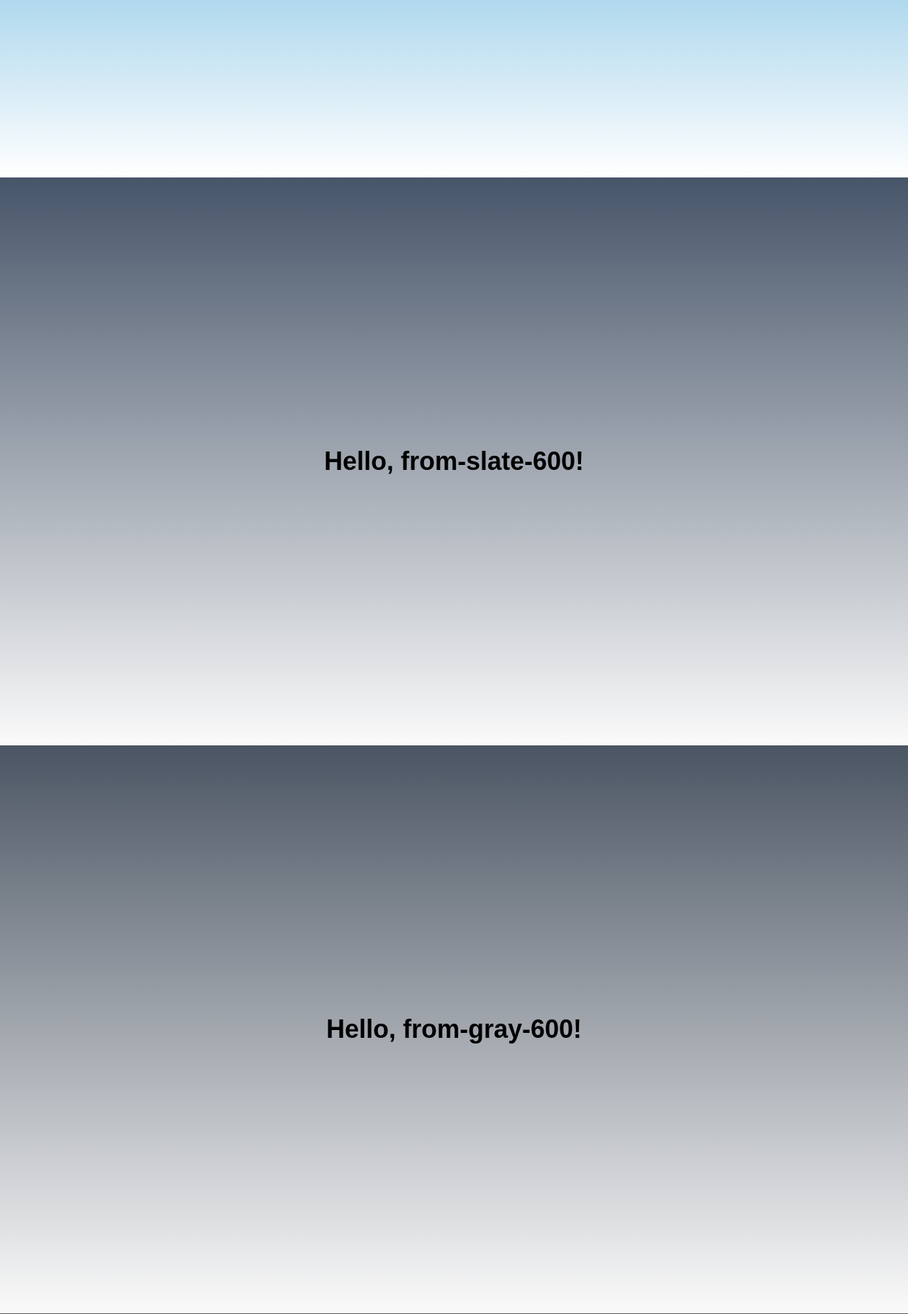
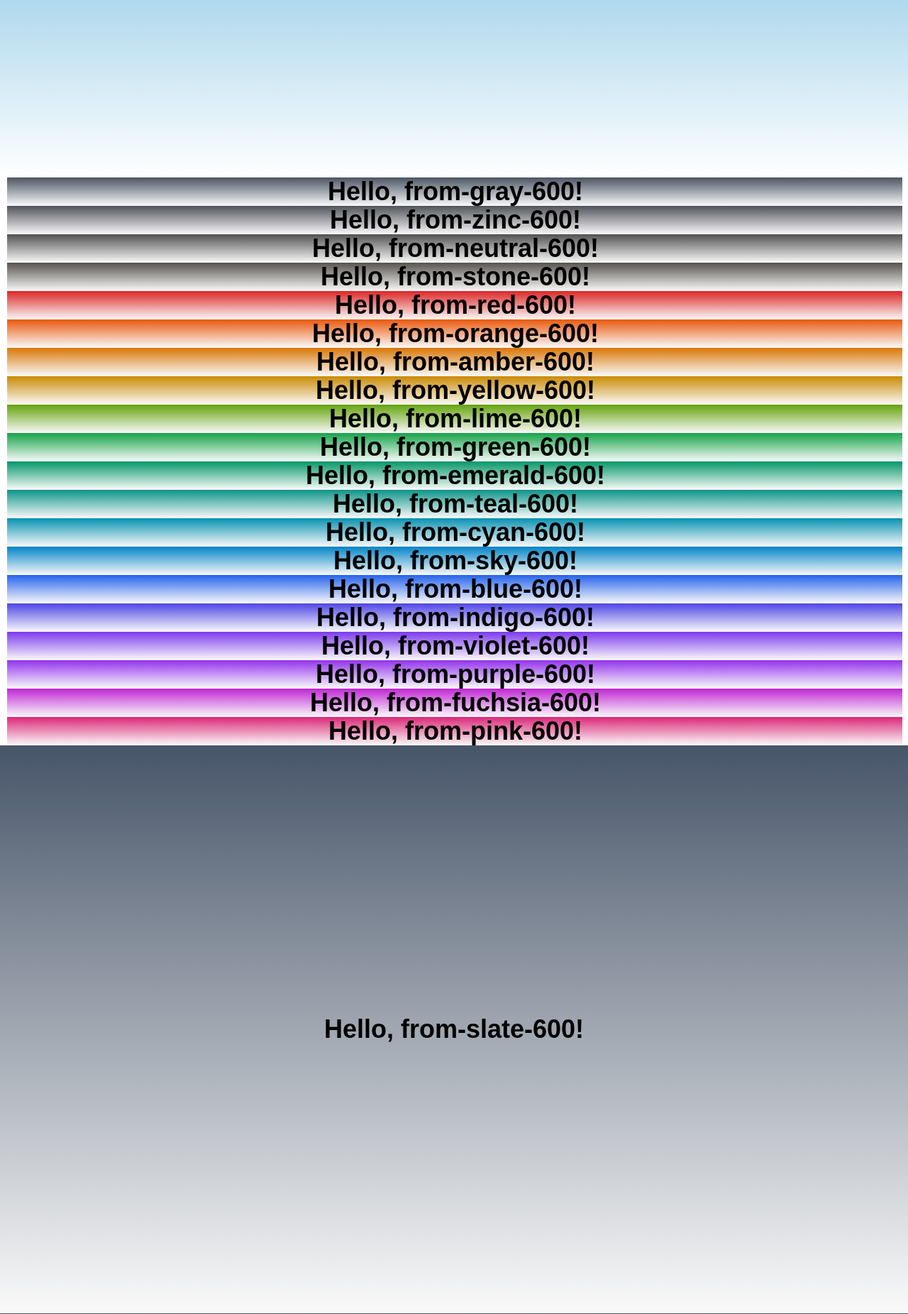
Before and after one commit to mikeygough/discogskiii-django, a Django app: page /firstapp/ in a window 1280 px wide. Shown: the part 550-2401 px from the top of the page at 71% size. Run offline with Django 4.2, Linux system fonts and the light colour scheme; some web fonts are replaced.

Commit message:
playing around with gradients

```diff
--- a/discogskiii/firstapp/templates/firstapp/index.html
+++ b/discogskiii/firstapp/templates/firstapp/index.html
@@ -9,6 +9,15 @@
             {% endfor %}
         </div>
 
+        <div class="flex h-screen justify-center items-center flex flex-col mx-2 space-x-1 text-center overflow-x-auto">
+            {% for color in colors %}
+                <div class="h-full w-full bg-gradient-to-b {{ color }} to-neutral-50 flex justify-center items-center text-black">
+                    <h1 class="text-4xl font-bold">Hello, {{ color }}!</h1>
+                </div>
+            {% endfor %}
+        </div>
+
+
         {% for color in colors %}
             <div class="bg-gradient-to-b {{ color }} to-neutral-50 flex h-screen justify-center items-center text-black">
                 <h1 class="text-4xl font-bold break-after-auto">Hello, {{ color }}!</h1>
--- a/discogskiii/static/css/output.css
+++ b/discogskiii/static/css/output.css
@@ -531,6 +531,11 @@ video {
   margin-right: auto;
 }
 
+.mx-2 {
+  margin-left: 0.5rem;
+  margin-right: 0.5rem;
+}
+
 .mt-6 {
   margin-top: 1.5rem;
 }
@@ -559,6 +564,10 @@ video {
   height: 100vh;
 }
 
+.h-full {
+  height: 100%;
+}
+
 .w-16 {
   width: 4rem;
 }
@@ -580,12 +589,31 @@ video {
        break-after: auto;
 }
 
+.break-after-all {
+  -moz-column-break-after: all;
+       break-after: all;
+}
+
+.flex-col {
+  flex-direction: column;
+}
+
 .items-center {
   align-items: center;
 }
 
 .justify-center {
   justify-content: center;
+}
+
+.space-x-1 > :not([hidden]) ~ :not([hidden]) {
+  --tw-space-x-reverse: 0;
+  margin-right: calc(0.25rem * var(--tw-space-x-reverse));
+  margin-left: calc(0.25rem * calc(1 - var(--tw-space-x-reverse)));
+}
+
+.overflow-x-auto {
+  overflow-x: auto;
 }
 
 .whitespace-nowrap {
@@ -864,6 +892,30 @@ video {
   }
 }
 
+@media (min-width: 768px) {
+  .md\:grid {
+    display: grid;
+  }
+
+  .md\:grid-cols-12 {
+    grid-template-columns: repeat(12, minmax(0, 1fr));
+  }
+
+  .md\:gap-1 {
+    gap: 0.25rem;
+  }
+
+  .md\:space-x-0 > :not([hidden]) ~ :not([hidden]) {
+    --tw-space-x-reverse: 0;
+    margin-right: calc(0px * var(--tw-space-x-reverse));
+    margin-left: calc(0px * calc(1 - var(--tw-space-x-reverse)));
+  }
+
+  .md\:overflow-x-hidden {
+    overflow-x: hidden;
+  }
+}
+
 @media (min-width: 1024px) {
   .lg\:text-6xl {
     font-size: 3.75rem;
```
